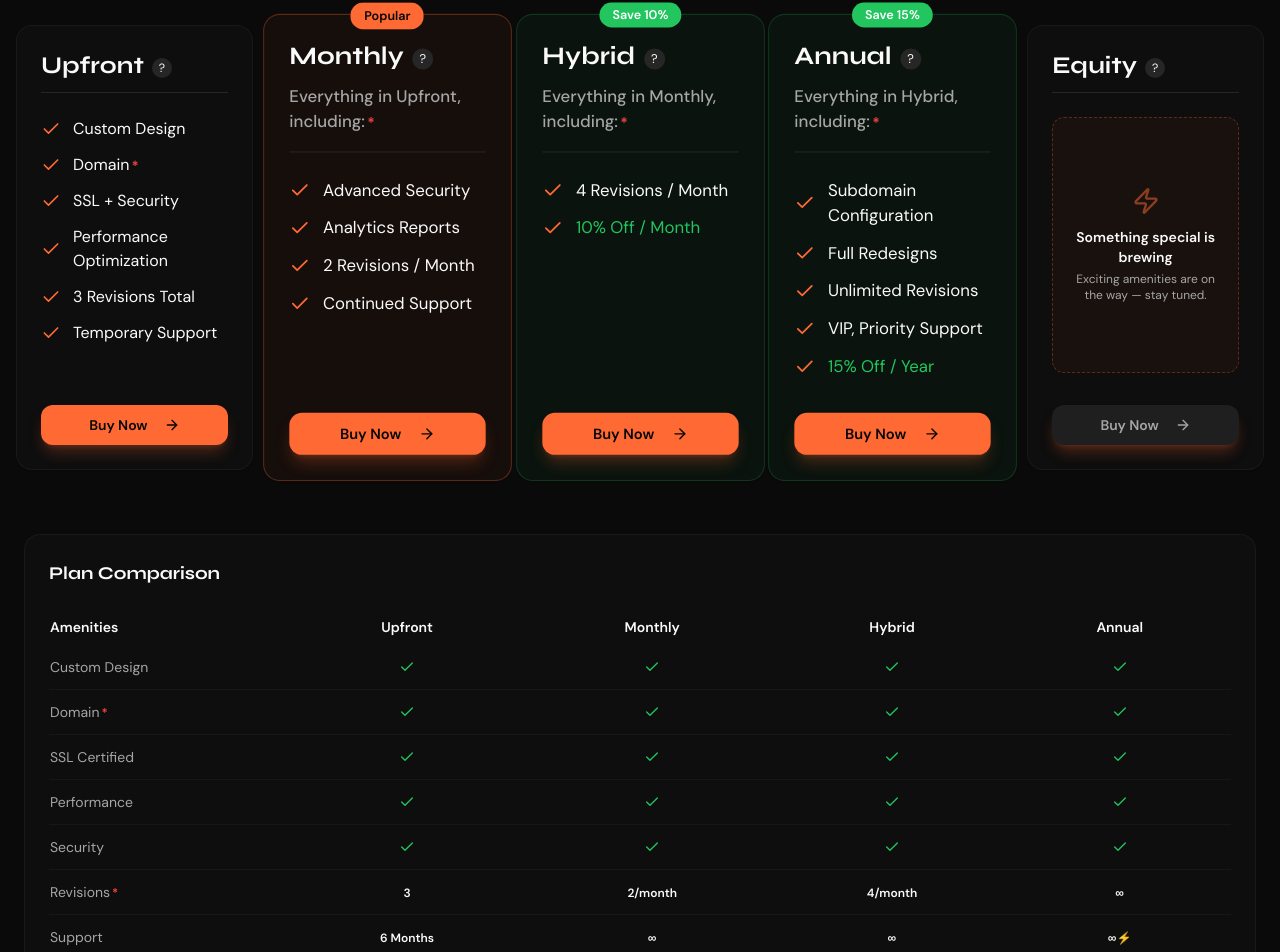
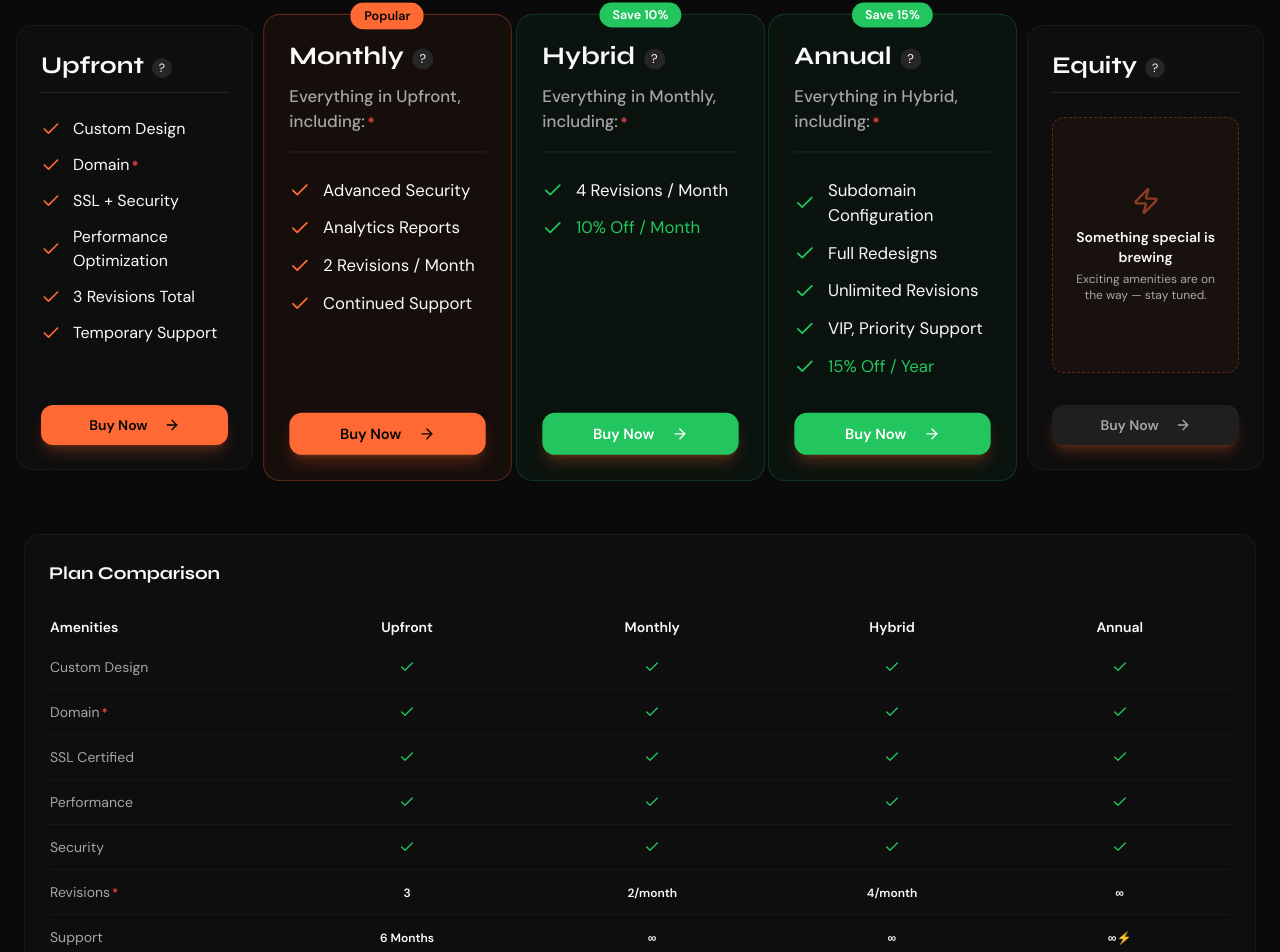
Before and after one commit to matrixfrr/GimmeASite, a Next.js app: page / in a window 1280 px wide. Shown: the part 3791-4743 px from the top of the page. Built offline with nearby package versions, Linux system fonts and the light colour scheme.

Commit message:
Green checkmarks and Buy Now buttons for Hybrid/Annual cards

```diff
--- a/src/app/page.tsx
+++ b/src/app/page.tsx
@@ -783,22 +783,22 @@ function PricingSection({ onOpenPayment }: { onOpenPayment: (plan: "one-time" |
                   {plan.features.map((feature: string) => (
                     feature.startsWith("__green__") ? (
                       <div key={feature} className="flex items-center gap-3">
-                        <Check className="w-5 h-5 text-primary flex-shrink-0" />
+                        <Check className={`w-5 h-5 flex-shrink-0 ${(plan.name === "Hybrid" || plan.name === "Annual") ? "text-green-500" : "text-primary"}`} />
                         <span className="text-green-500">{feature.replace("__green__", "")}</span>
                       </div>
                     ) : feature.startsWith("__sub__") ? (
                       <div key={feature} className="flex items-center gap-3 pl-6">
-                        <Check className="w-4 h-4 text-primary flex-shrink-0" />
+                        <Check className={`w-4 h-4 flex-shrink-0 ${(plan.name === "Hybrid" || plan.name === "Annual") ? "text-green-500" : "text-primary"}`} />
                         <span className="text-sm">{feature.replace("__sub__", "")}</span>
                       </div>
                     ) : feature === "Domain" ? (
                       <div key={feature} className="flex items-center gap-3">
-                        <Check className="w-5 h-5 text-primary flex-shrink-0" />
+                        <Check className={`w-5 h-5 flex-shrink-0 ${(plan.name === "Hybrid" || plan.name === "Annual") ? "text-green-500" : "text-primary"}`} />
                         <span>Domain<span title="Conditions may apply." className="text-red-500 font-bold text-sm cursor-help ml-0.5 align-middle">*</span></span>
                       </div>
                     ) : (
                       <div key={feature} className="flex items-center gap-3">
-                        <Check className="w-5 h-5 text-primary flex-shrink-0" />
+                        <Check className={`w-5 h-5 flex-shrink-0 ${(plan.name === "Hybrid" || plan.name === "Annual") ? "text-green-500" : "text-primary"}`} />
                         <span>{feature}</span>
                       </div>
                     )
@@ -817,6 +817,8 @@ function PricingSection({ onOpenPayment }: { onOpenPayment: (plan: "one-time" |
                     ? "bg-primary hover:bg-primary/90"
                     : plan.name === "Equity"
                     ? "bg-secondary text-muted-foreground hover:bg-secondary hover:text-muted-foreground cursor-pointer"
+                    : (plan.name === "Hybrid" || plan.name === "Annual")
+                    ? "bg-green-500 hover:bg-green-600 text-white"
                     : "bg-primary hover:bg-primary/90"
                 } transition-all duration-300`}
                 onClick={() => {
```
